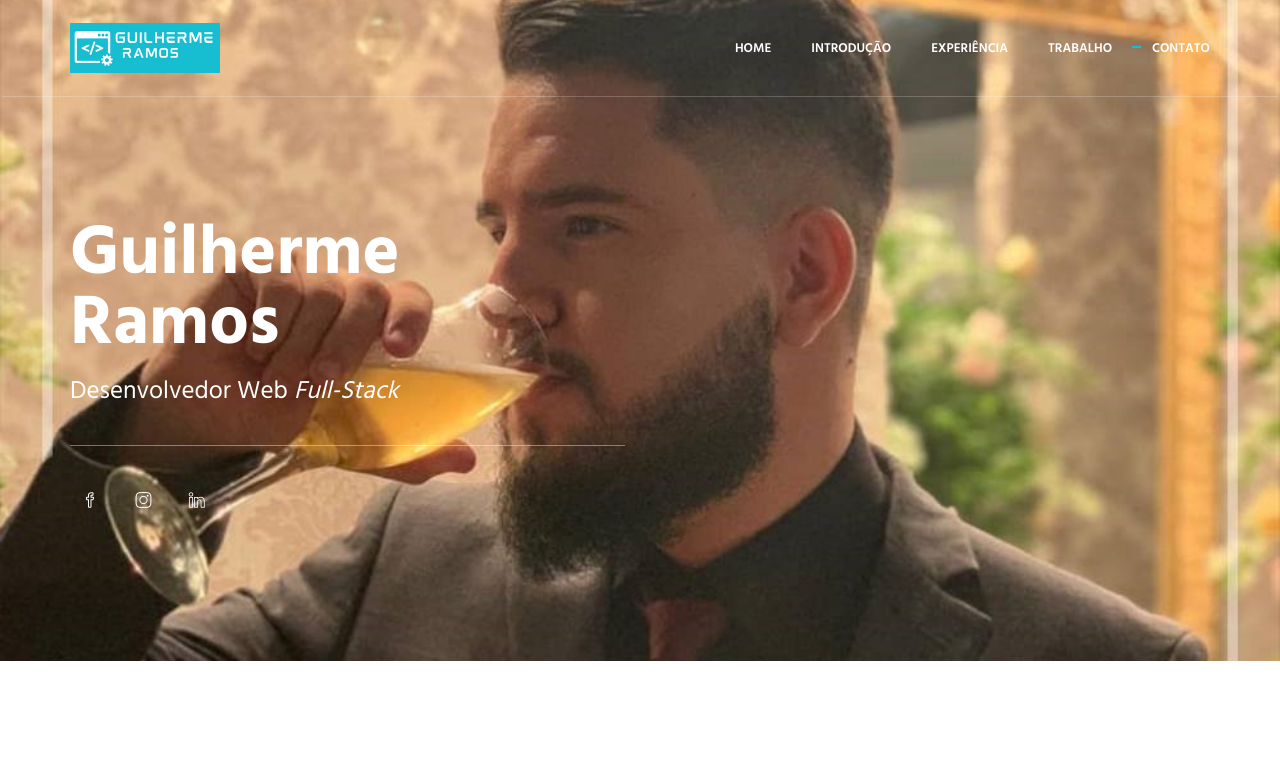
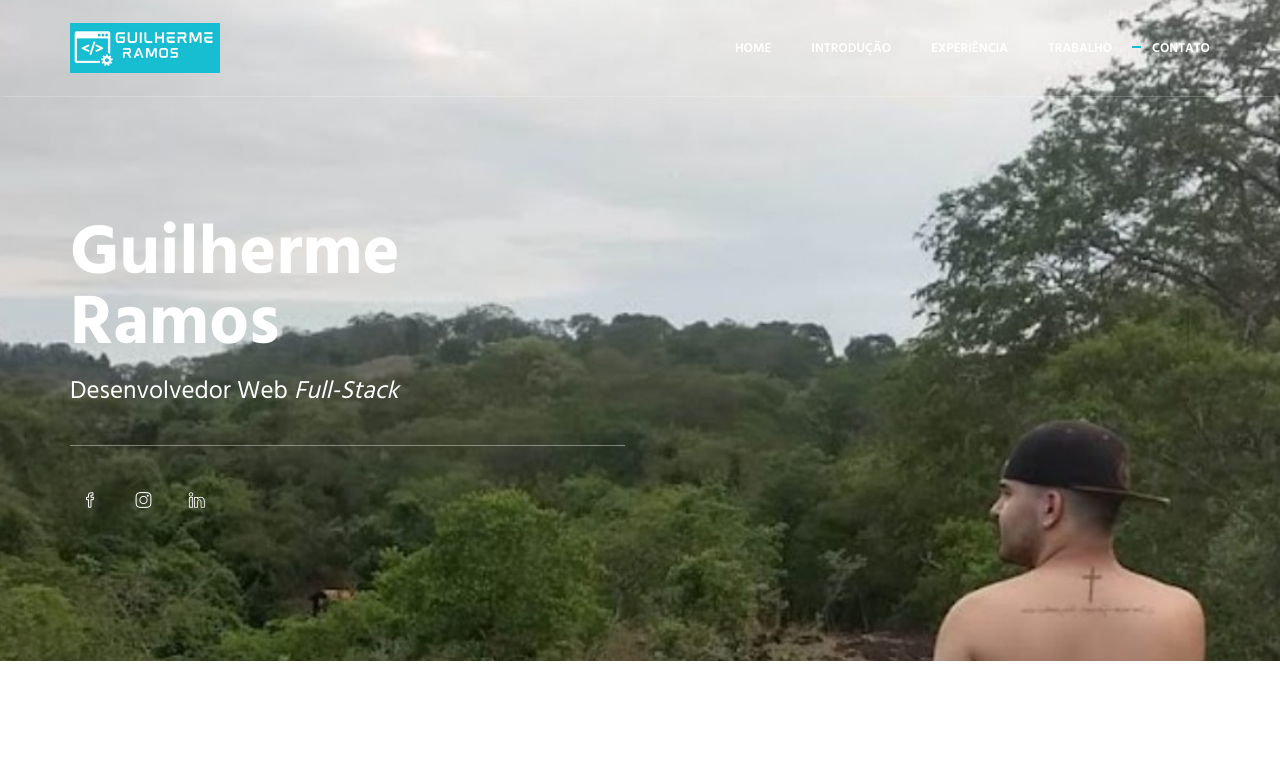
Before and after one commit to Guilherme-Ramos-php/Web1-Portifolio, a plain HTML site: page index.html in a window 1280 px wide. Shown: the top 758 px of the page. Drawn offline with Linux system fonts and the light colour scheme.

Commit message:
Change Image

```diff
--- a/index.html
+++ b/index.html
@@ -75,7 +75,7 @@
         <!-- END HEADER -->
 
         <!-- SLIDER -->
-        <div class="promo-block parallax-window" data-parallax="scroll" data-image-src="img/principal/01.jpg">
+        <div class="promo-block parallax-window" data-parallax="scroll" data-image-src="img/principal/01.jpeg">
             <div class="container">
                 <div class="row">
                     <div class="col-sm-6">
```
Also changed, not shown: img/principal/01.jpeg (added).
